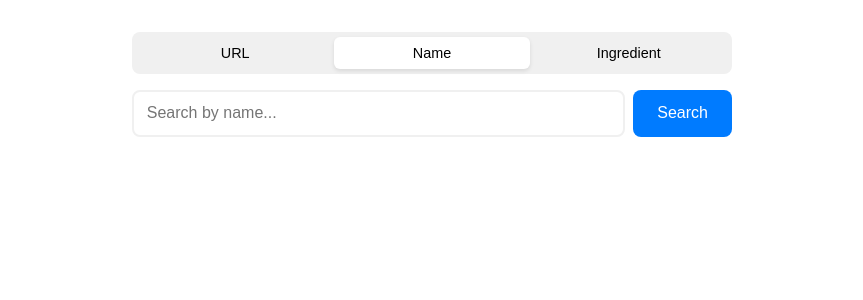
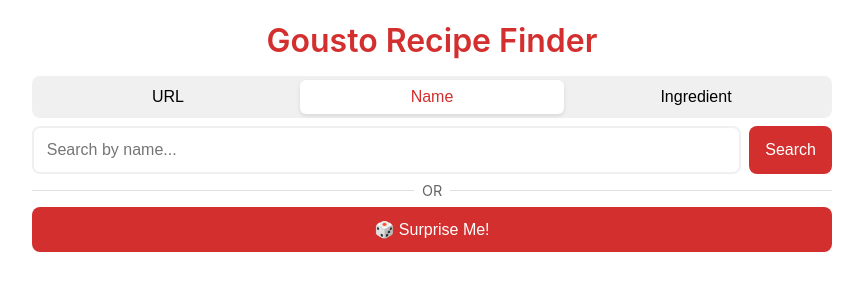
Before and after one commit to VFjr/gousto-meal-planner, a React (Vite) app in the folder frontend/: page / in a window 1280 px wide. Shown: the top 300 px of the page, without its empty margins (208-1071 px from the left). Built offline with nearby package versions, Linux system fonts and the light colour scheme.

Commit message:
Structure for search bar

```diff
--- a/frontend/src/App.css
+++ b/frontend/src/App.css
@@ -1,6 +1,6 @@
 .container {
-    max-width: 600px;
-    margin: 2rem auto;
+    max-width: 800px;
+    margin: 1rem auto;
     padding: 0 1rem;
 }
 
@@ -8,9 +8,9 @@
     display: flex;
     justify-content: center;
     gap: 0;
-    margin-bottom: 1rem;
+    margin-bottom: 0.5rem;
     background: #f0f0f0;
-    padding: 0.3rem;
+    padding: 0.25rem;
     border-radius: 8px;
 }
 
@@ -20,23 +20,26 @@
     border: none;
     background: none;
     cursor: pointer;
-    font-size: 0.9rem;
+    font-size: 1rem;
     transition: all 0.3s ease;
     border-radius: 6px;
+    margin: 0;
 }
 
 .toggle-button.active {
     background: white;
     box-shadow: 0 2px 4px rgba(0, 0, 0, 0.1);
+    color: #d32f2f;
 }
 
 .toggle-button:hover:not(.active) {
-    background: rgba(255, 255, 255, 0.5);
+    background: rgba(211, 47, 47, 0.1);
 }
 
 .search-container {
     display: flex;
     gap: 0.5rem;
+    margin-bottom: 0.5rem;
 }
 
 .search-input {
@@ -50,12 +53,12 @@
 
 .search-input:focus {
     outline: none;
-    border-color: #007bff;
+    border-color: #d32f2f;
 }
 
 .search-button {
-    padding: 0.8rem 1.5rem;
-    background: #007bff;
+    padding: 0.8rem 1rem;
+    background: #d32f2f;
     color: white;
     border: none;
     border-radius: 8px;
@@ -65,5 +68,46 @@
 }
 
 .search-button:hover {
-    background: #0056b3;
+    background: #b71c1c;
 }
+
+.surprise-button {
+    width: 100%;
+    padding: 0.8rem 1rem;
+    background: #d32f2f;
+    color: white;
+    border: none;
+    border-radius: 8px;
+    cursor: pointer;
+    font-size: 1rem;
+    transition: background-color 0.3s ease;
+}
+
+.surprise-button:hover {
+    background: #b71c1c;
+}
+
+.title {
+    color: #d32f2f;
+    font-size: 2rem;
+    font-weight: 600;
+    margin-bottom: 1rem;
+    text-align: center;
+}
+
+.divider {
+    display: flex;
+    align-items: center;
+    gap: 0.5rem;
+    margin: 0.5rem 0;
+    color: #666;
+    font-size: 0.9rem;
+}
+
+.divider::before,
+.divider::after {
+    content: "";
+    flex: 1;
+    height: 1px;
+    background: #e0e0e0;
+}
--- a/frontend/src/App.tsx
+++ b/frontend/src/App.tsx
@@ -14,25 +14,20 @@ export default function App() {
 
   return (
     <div className="container">
+      <h1 className="title">Gousto Recipe Finder</h1>
       <div className="toggle-container">
         <button
           className={`toggle-button ${searchType === 'url' ? 'active' : ''}`}
           onClick={() => setSearchType('url')}
-        >
-          URL
-        </button>
+        >URL</button>
         <button
           className={`toggle-button ${searchType === 'name' ? 'active' : ''}`}
           onClick={() => setSearchType('name')}
-        >
-          Name
-        </button>
+        >Name</button>
         <button
           className={`toggle-button ${searchType === 'ingredient' ? 'active' : ''}`}
           onClick={() => setSearchType('ingredient')}
-        >
-          Ingredient
-        </button>
+        >Ingredient</button>
       </div>
 
       <div className="search-container">
@@ -47,6 +42,10 @@ export default function App() {
           Search
         </button>
       </div>
+      <div className="divider">OR</div>
+      <button onClick={() => console.log('Surprise!')} className="surprise-button">
+        🎲 Surprise Me!
+      </button>
     </div>
   );
 }
```
